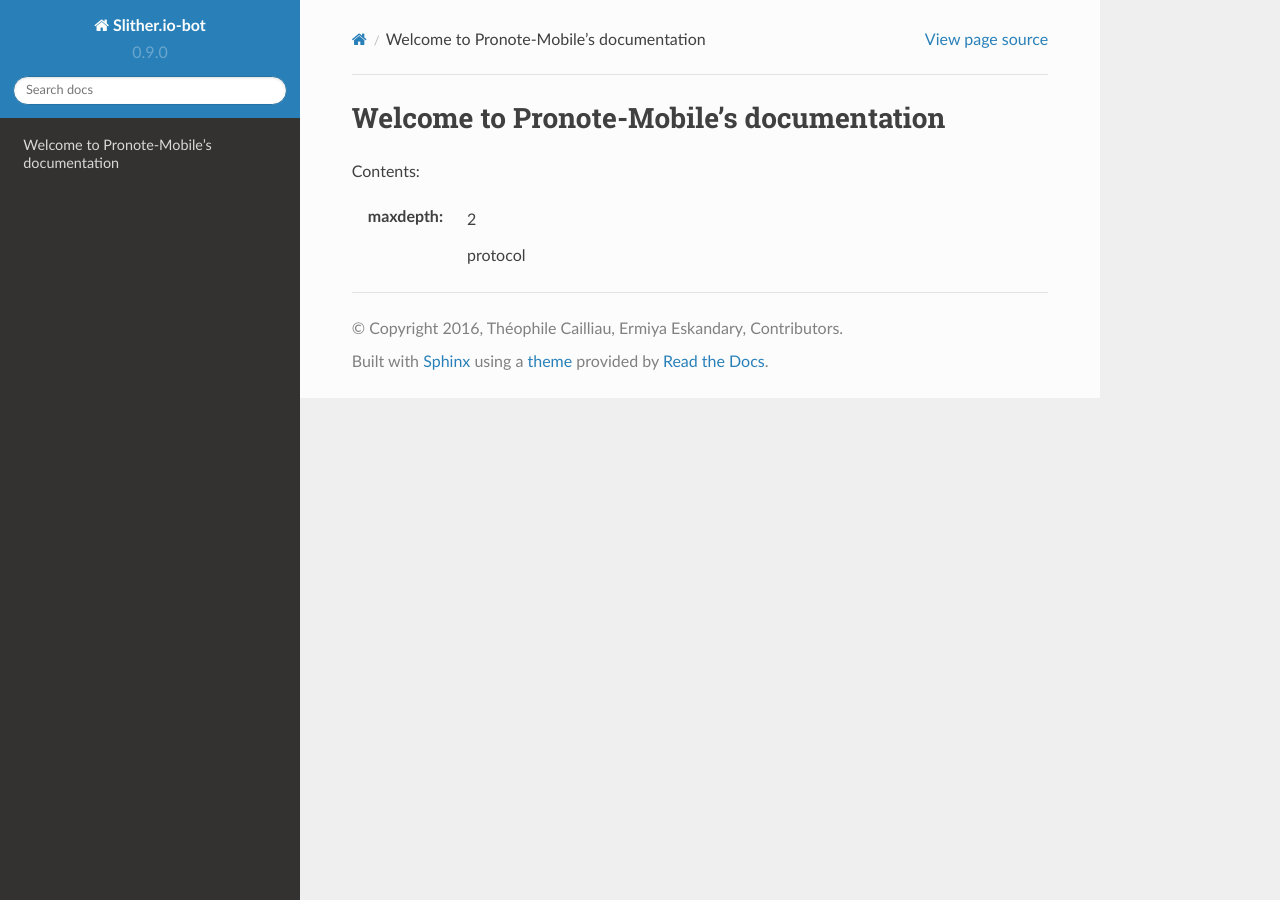
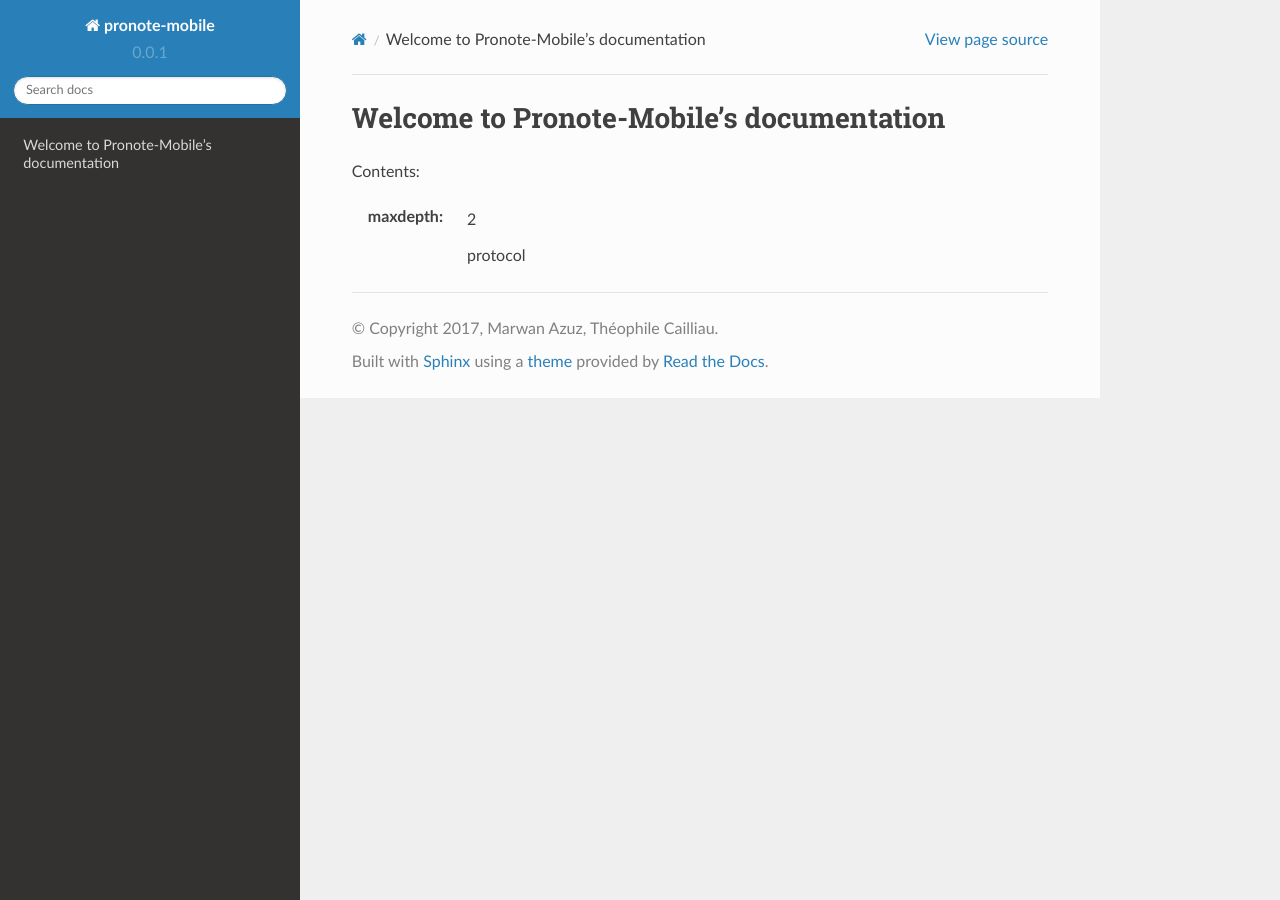
Before and after one commit to pronote-mobile-unofficial/app, a Sphinx documentation site: the page built from docs/index.rst, in a window 1280 px wide. Built offline with Sphinx 7.4.7 and the Read the Docs theme 2.0.0, drawn with Linux system fonts in a browser that asks for light colours.

Commit message:
Fix configuration

```diff
--- a/docs/conf.py
+++ b/docs/conf.py
@@ -1,6 +1,6 @@
 # -*- coding: utf-8 -*-
 #
-# Slither.io-bot documentation build configuration file, created by
+# pronote-mobile documentation build configuration file, created by
 # sphinx-quickstart on Fri May 13 18:29:29 2016.
 #
 # This file is execfile()d with the current directory set to its
@@ -48,18 +48,18 @@ source_suffix = '.rst'
 master_doc = 'index'
 
 # General information about the project.
-project = u'Slither.io-bot'
-copyright = u'2016, Théophile Cailliau, Ermiya Eskandary, Contributors'
-author = u'Théophile Cailliau, Ermiya Eskandary, Contributors'
+project = u'pronote-mobile'
+copyright = u'2017, Marwan Azuz, Théophile Cailliau'
+author = u'Théophile Cailliau, Marwan Azuz'
 
 # The version info for the project you're documenting, acts as replacement for
 # |version| and |release|, also used in various other places throughout the
 # built documents.
 #
 # The short X.Y version.
-version = u'0.9.0'
+version = u'0.0.1'
 # The full version, including alpha/beta/rc tags.
-release = u'0.9.0'
+release = u'0.0.1'
 
 # The language for content autogenerated by Sphinx. Refer to documentation
 # for a list of supported languages.
@@ -123,7 +123,7 @@ html_theme = 'sphinx_rtd_theme'
 
 # The name for this set of Sphinx documents.
 # "<project> v<release> documentation" by default.
-#html_title = u'Slither.io-bot v0.9.0'
+#html_title = u'pronote-mobile v0.0.1'
 
 # A shorter title for the navigation bar.  Default is the same as html_title.
 #html_short_title = None
@@ -205,7 +205,7 @@ html_static_path = ['_static']
 #html_search_scorer = 'scorer.js'
 
 # Output file base name for HTML help builder.
-htmlhelp_basename = 'Slitherio-botdoc'
+htmlhelp_basename = 'pronote-mobile-doc'
 
 # -- Options for LaTeX output ---------------------------------------------
 
@@ -227,7 +227,7 @@ latex_elements = {
 # (source start file, target name, title,
 #  author, documentclass [howto, manual, or own class]).
 latex_documents = [
-    (master_doc, 'Slitherio-bot.tex', u'Slither.io-bot Documentation',
+    (master_doc, 'pronote-mobile.tex', u'Pronote Mobile Documentation',
      u'FliiFe', 'manual'),
 ]
 
@@ -257,7 +257,7 @@ latex_documents = [
 # One entry per manual page. List of tuples
 # (source start file, name, description, authors, manual section).
 man_pages = [
-    (master_doc, 'slitherio-bot', u'Slither.io-bot Documentation',
+    (master_doc, 'pronote-mobile-doc', u'Pronote Mobile Documentation',
      [author], 1)
 ]
 
@@ -271,8 +271,8 @@ man_pages = [
 # (source start file, target name, title, author,
 #  dir menu entry, description, category)
 texinfo_documents = [
-    (master_doc, 'Slitherio-bot', u'Slither.io-bot Documentation',
-     author, 'Slitherio-bot', 'One line description of project.',
+    (master_doc, 'pronote-mobile-doc', u'Pronote Mobile Documentation',
+     author, 'Pronote Mobile Documentation', 'One line description of project.',
      'Miscellaneous'),
 ]
 
```
